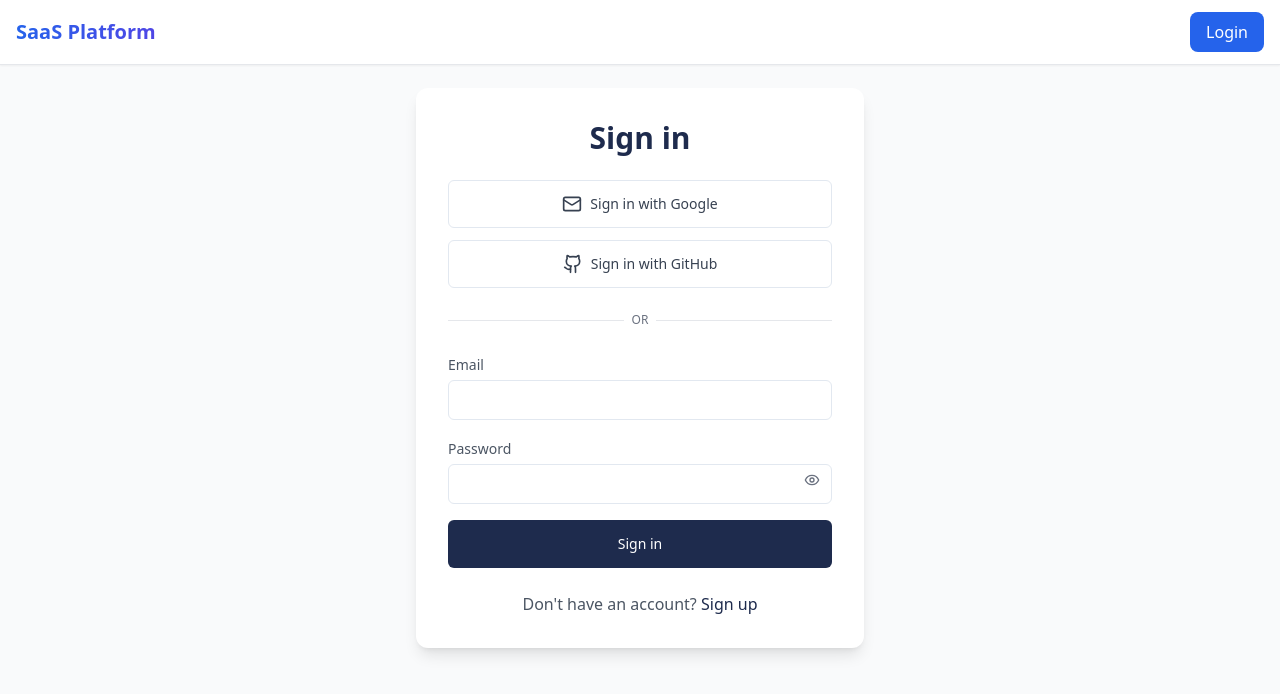
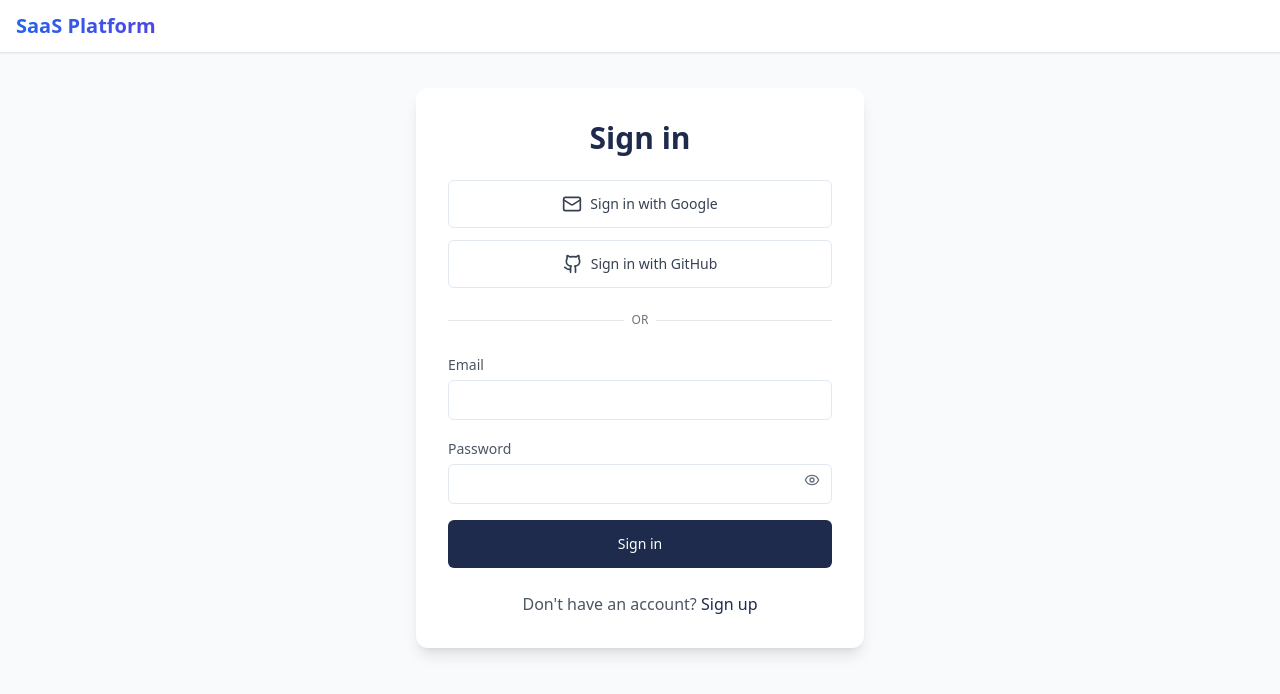
Before and after one commit to mariuszRep/replit-saas-new, a React (Vite) app: page /login in a window 1280 px wide. Shown: the top 694 px of the page. Built offline with nearby package versions, Linux system fonts and the light colour scheme; no server answers.

Commit message:
removed log in button fom navbar

```diff
--- a/src/components/Navbar.tsx
+++ b/src/components/Navbar.tsx
@@ -99,12 +99,7 @@ export default function Navbar({ onMenuClick }: NavbarProps) {
               )}
             </div>
           ) : (
-            <button
-              onClick={() => window.history.pushState(null, '', '/login')}
-              className="px-4 py-2 bg-blue-600 text-white rounded-lg hover:bg-blue-700 transition-colors"
-            >
-              Login
-            </button>
+            <div></div>
           )}
         </div>
       </div>
```
